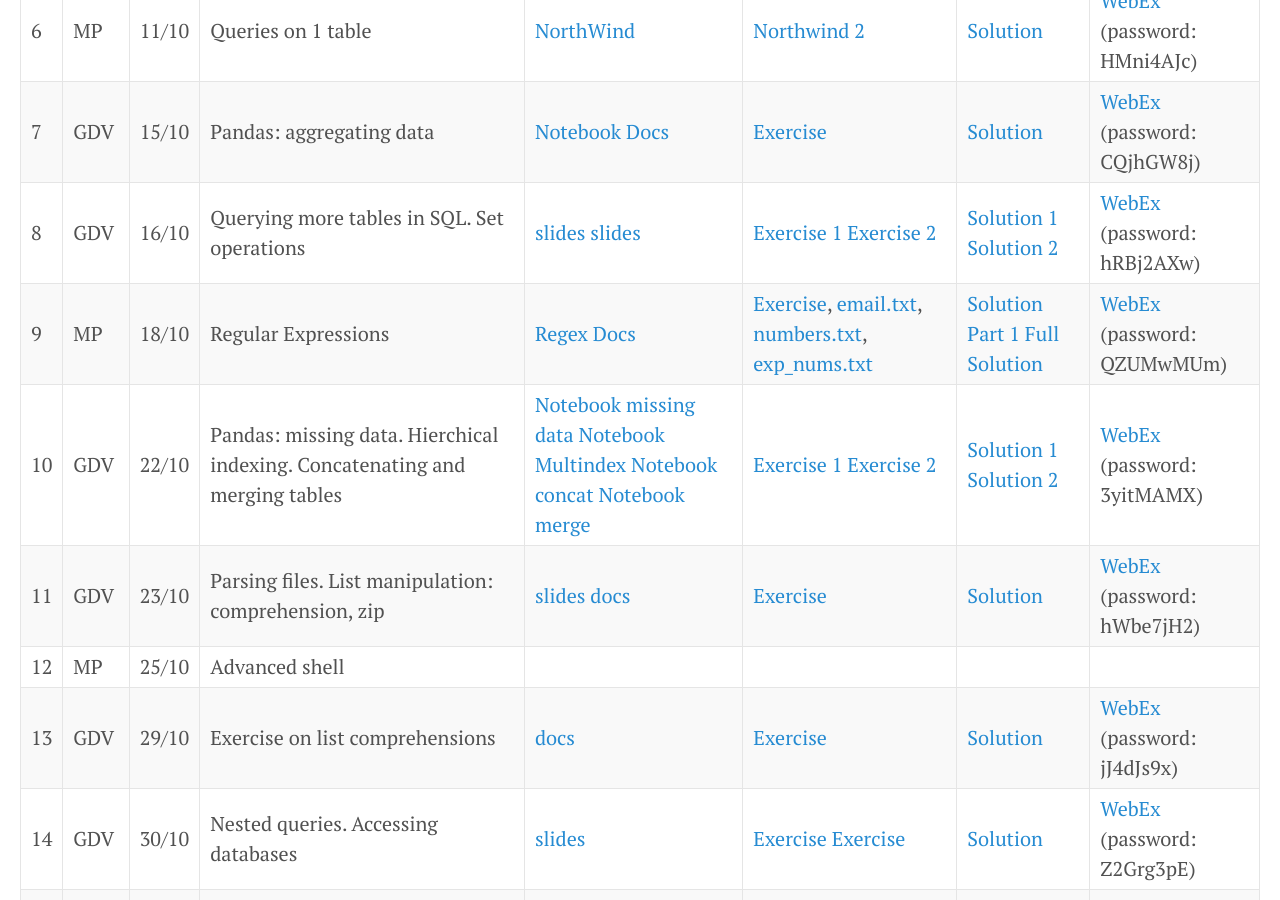
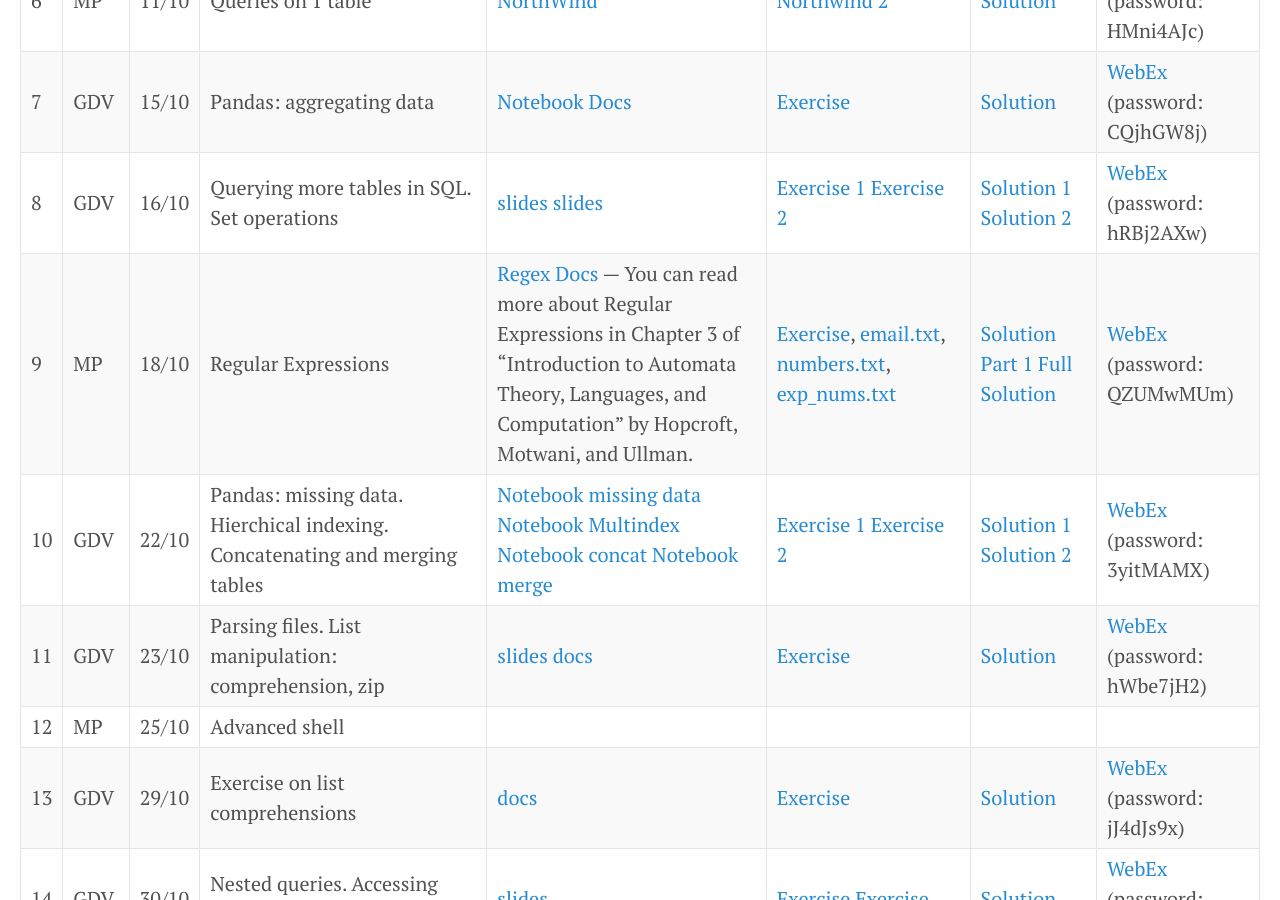
Before and after one commit to gdv/foundationsCS, a Jekyll site: the page built from docs/index.md, in a window 1280 px wide and 900 px high, scrolled down 834 px. Built offline with Jekyll 4.4.1, drawn with Linux system fonts in a browser that asks for light colours.

Commit message:
Update RE Material

```diff
--- a/docs/index.md
+++ b/docs/index.md
@@ -16,7 +16,7 @@ title: Foundations of Computer Science (2019-20)
 | 6 | MP | 11/10 | Queries on 1 table                | [NorthWind](https://github.com/gdv/foundationsCS/raw/master/ex-data/Northwind.fix.sqlite) | [Northwind 2](sql-02-sfw-group-by)  | [Solution](https://github.com/gdv/foundationsCS/blob/master/sql-02-groupby.sql)               | [WebEx](https://unimib.webex.com/unimib-it/j.php?MTID=me361cf8004f8a3ea2451f6f0e3f55f41) (password: HMni4AJc)
 | 7 | GDV | 15/10 | Pandas: aggregating data               | [Notebook](https://jakevdp.github.io/PythonDataScienceHandbook/03.08-aggregation-and-grouping.html) [Docs](http://pandas.pydata.org/pandas-docs/stable/groupby.html)                                     | [Exercise](py-05-groupby)                                         | [Solution](https://nbviewer.jupyter.org/github/gdv/foundationsCS/blob/master/py-05-groupby.ipynb)             | [WebEx](https://unimib.webex.com/unimib/j.php?MTID=mda0676fa4bd3e9885539f67113bf3d76) (password:  CQjhGW8j)
 | 8 | GDV | 16/10 |  Querying more tables in SQL. Set operations  | [slides](https://github.com/gdv/introduction_to_relational_databases/raw/master/03-sql-more-tables.pdf)  [slides](https://github.com/gdv/introduction_to_relational_databases/raw/master/04-set-operations.pdf)                                           | [Exercise 1](sql-03-join-1) [Exercise 2](sql-04-join-2)   | [Solution 1](https://github.com/gdv/foundationsCS/blob/master/sql-03-join-1.sql) [Solution 2](https://github.com/gdv/foundationsCS/blob/master/sql-04-join-2.sql)           |  [WebEx](https://unimib.webex.com/unimib/j.php?MTID=m99e4c2d6d60fee68da82143c14c06fa3) (password:  hRBj2AXw)
-| 9 | MP | 18/10 |  Regular Expressions               | [Regex Docs](https://docs.python.org/3/howto/regex.html)                                                   | [Exercise](https://github.com/gdv/foundationsCS/blob/master/ex-02-RE.ipynb), [email.txt](https://github.com/gdv/foundationsCS/blob/master/ex-data/email.txt), [numbers.txt](https://github.com/gdv/foundationsCS/blob/master/ex-data/numbers.txt), [exp_nums.txt](https://github.com/gdv/foundationsCS/blob/master/ex-data/exp_nums.txt) | [Solution Part 1](https://github.com/gdv/foundationsCS/blob/master/ex-02-RE-solution-part1.ipynb) [Full Solution](https://github.com/gdv/foundationsCS/blob/master/ex-02-RE-solution-full.ipynb) | [WebEx](https://unimib.webex.com/unimib-it/j.php?MTID=m4ec85920e580faf7d76bcb7913e82274) (password:  QZUMwMUm)
+| 9 | MP | 18/10 |  Regular Expressions               | [Regex Docs](https://docs.python.org/3/howto/regex.html) --- You can read more about Regular Expressions in Chapter 3 of "Introduction to Automata Theory, Languages, and Computation" by Hopcroft, Motwani, and Ullman.   | [Exercise](https://github.com/gdv/foundationsCS/blob/master/ex-02-RE.ipynb), [email.txt](https://github.com/gdv/foundationsCS/blob/master/ex-data/email.txt), [numbers.txt](https://github.com/gdv/foundationsCS/blob/master/ex-data/numbers.txt), [exp_nums.txt](https://github.com/gdv/foundationsCS/blob/master/ex-data/exp_nums.txt) | [Solution Part 1](https://github.com/gdv/foundationsCS/blob/master/ex-02-RE-solution-part1.ipynb) [Full Solution](https://github.com/gdv/foundationsCS/blob/master/ex-02-RE-solution-full.ipynb) | [WebEx](https://unimib.webex.com/unimib-it/j.php?MTID=m4ec85920e580faf7d76bcb7913e82274) (password:  QZUMwMUm)
 | 10 | GDV | 22/10 | Pandas: missing data. Hierchical indexing. Concatenating and merging tables | [Notebook missing data](https://jakevdp.github.io/PythonDataScienceHandbook/03.04-missing-values.html) [Notebook Multindex](https://jakevdp.github.io/PythonDataScienceHandbook/03.05-hierarchical-indexing.html) [Notebook concat](https://jakevdp.github.io/PythonDataScienceHandbook/03.06-concat-and-append.html) [Notebook merge](https://jakevdp.github.io/PythonDataScienceHandbook/03.07-merge-and-join.html)  | [Exercise 1](py-07-multindex)  [Exercise 2](py-08-merging)  | [Solution 1](https://nbviewer.jupyter.org/github/gdv/foundationsCS/blob/master/py-07-multindex.ipynb) [Solution 2](https://nbviewer.jupyter.org/github/gdv/foundationsCS/blob/master/py-08-merging.ipynb) |[WebEx](https://unimib.webex.com/unimib/j.php?MTID=md734e8c2996839ded763217e9f72d704) (password: 3yitMAMX)
 | 11 | GDV | 23/10 | Parsing files. List manipulation: comprehension, zip           | [slides](https://github.com/gdv/foundationsCS/raw/master/slides/07-read_csv.pdf) [docs](http://pandas.pydata.org/pandas-docs/stable/generated/pandas.read_csv.html)                                     | [Exercise](py-09-Apache)                                         | [Solution](https://nbviewer.jupyter.org/github/gdv/foundationsCS/blob/master/py-09-Apache.ipynb)             | [WebEx](https://unimib.webex.com/unimib/j.php?MTID=m2ab0065b89f384e65f3dda8352f51ec8) (password:  hWbe7jH2)
 | 12 | MP | 25/10 | Advanced shell          |                                        |
```
